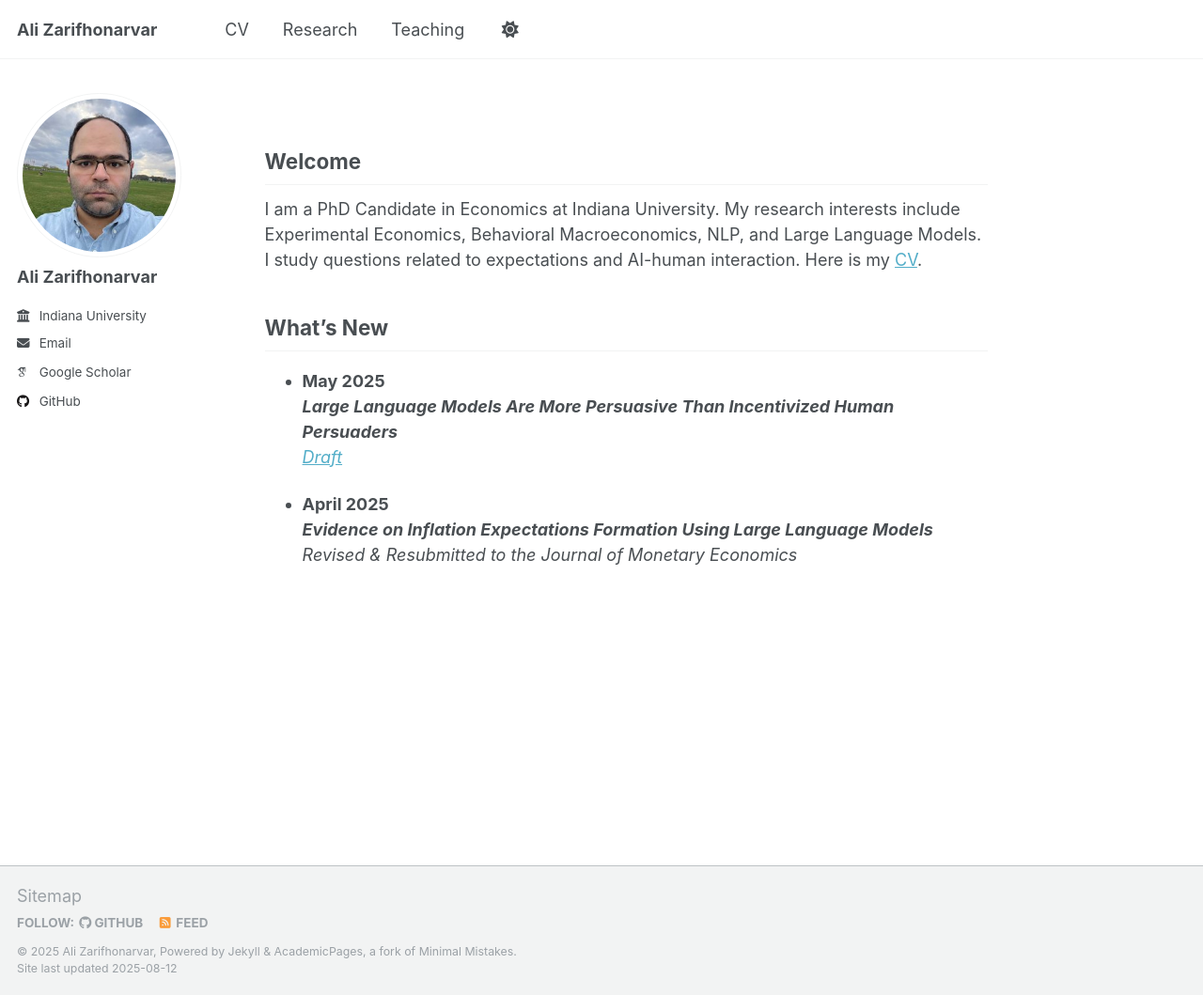
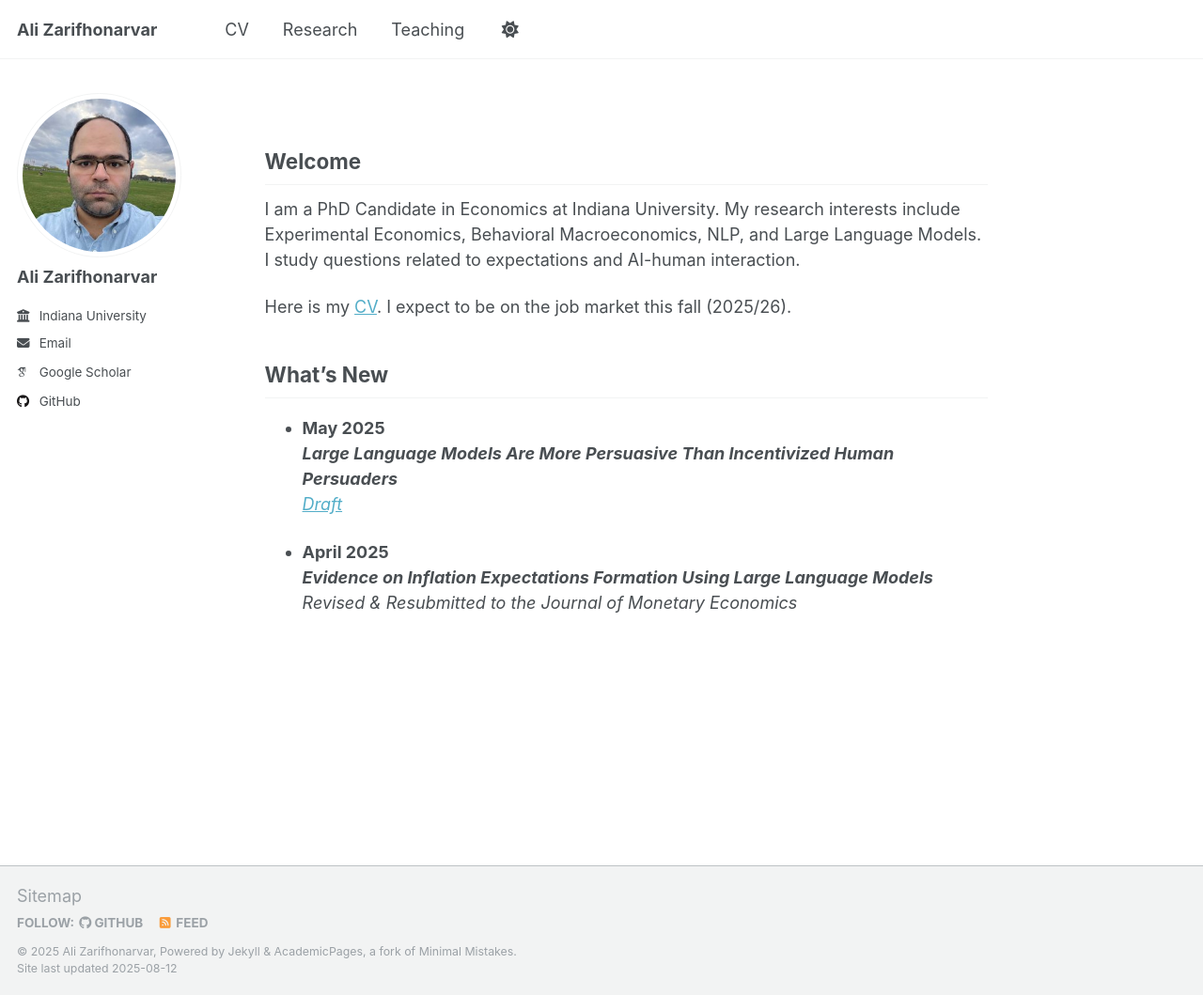
Before and after one commit to alizarif/alizarif.github.io, a Jekyll site: the page built from _pages/about.md, in a window 1280 px wide and 1059 px high. Shown: the whole window at 94% size. Built offline with Jekyll 4.4.1, drawn with Linux system fonts in a browser that asks for light colours; some web fonts are replaced.

Commit message:
Update about.md

```diff
--- a/_pages/about.md
+++ b/_pages/about.md
@@ -8,7 +8,10 @@ redirect_from:
 ---
 
 ## Welcome
-I am a PhD Candidate in Economics at Indiana University. My research interests include Experimental Economics, Behavioral Macroeconomics, NLP, and Large Language Models. I study questions related to expectations and AI-human interaction. Here is my [CV](https://alizarif.github.io/assets/Resume_May_6__2025.pdf).
+I am a PhD Candidate in Economics at Indiana University. My research interests include Experimental Economics, Behavioral Macroeconomics, NLP, and Large Language Models. I study questions related to expectations and AI-human interaction.
+
+Here is my [CV](https://alizarif.github.io/assets/Resume_Aug_4__2025.pdf). I expect to be on the job market this fall (2025/26).
+
 
 ## What's New
 
```
